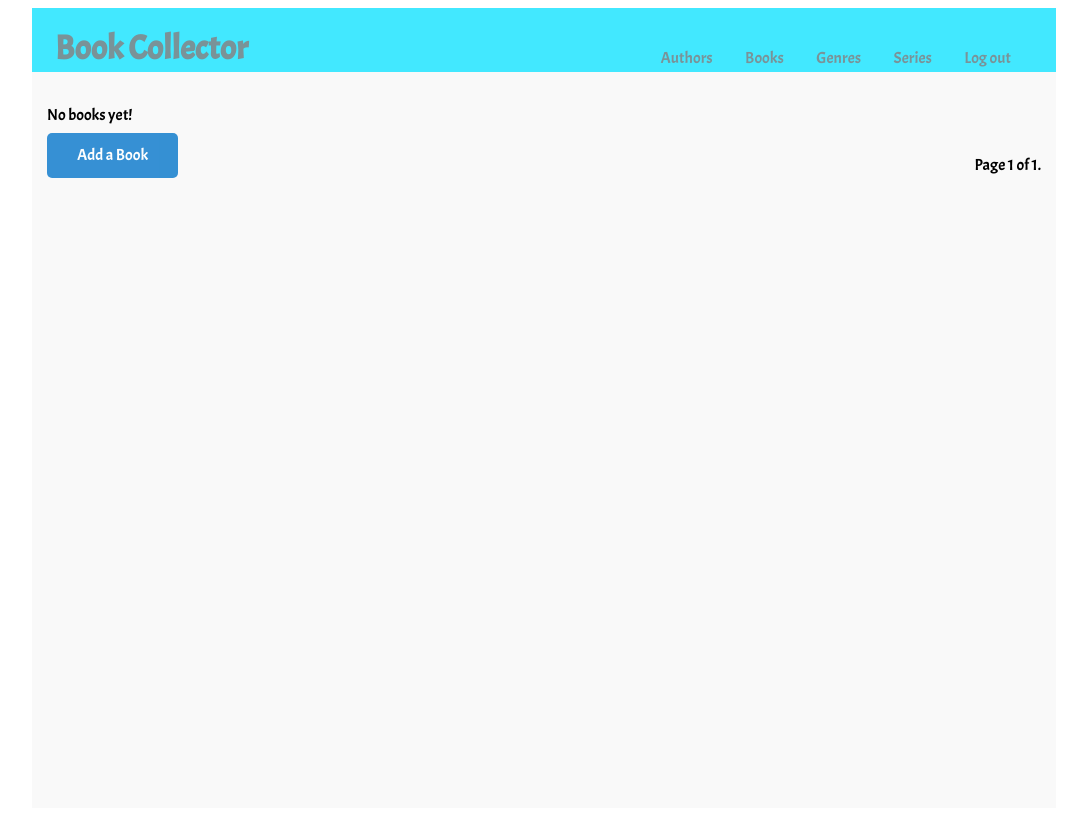
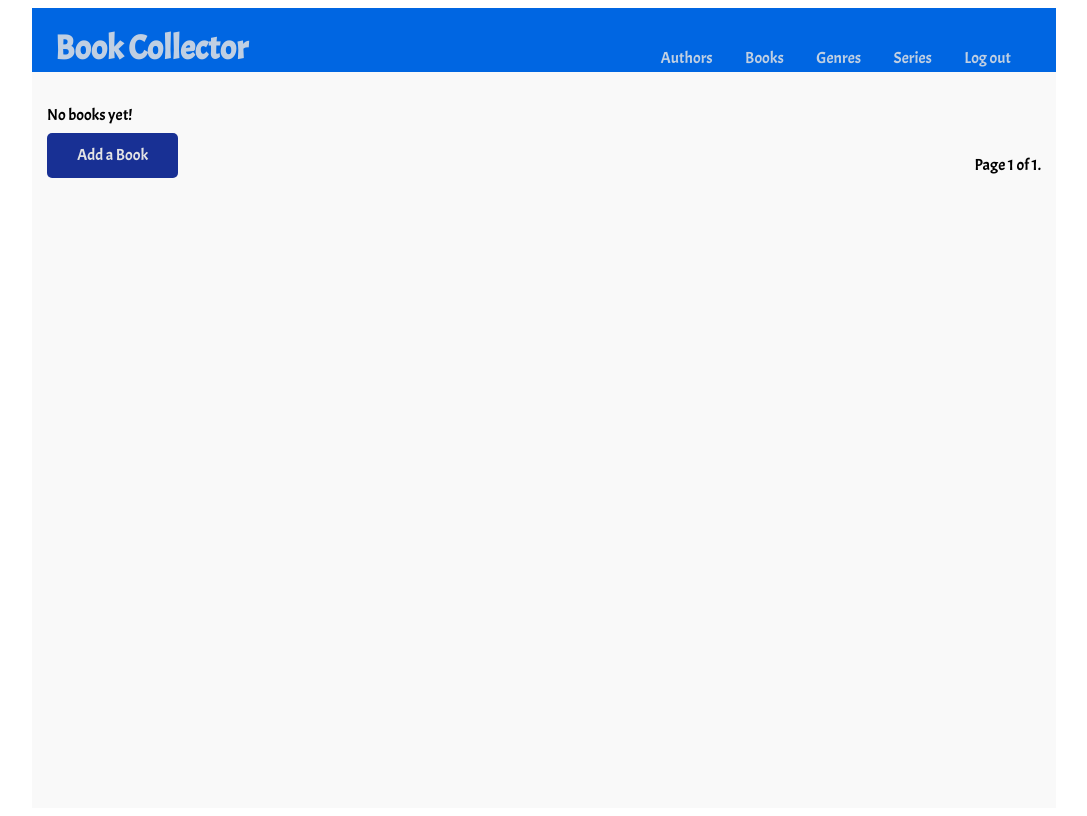
Before and after one commit to jgassman/bookcollector, a Django app: page /bookcollection/books/ in a window 1280 px wide. Shown: the whole page, without its empty margins (96-1183 px from the left). Run offline with Django 3.2, Linux system fonts and the light colour scheme; the visitor is signed in with stand-in values (Sample User, id 1); data that the repository does not hold is empty.

Commit message:
update color scheme for bookcollector app

```diff
--- a/bookcollection/static/bookcollection/style.css
+++ b/bookcollection/static/bookcollection/style.css
@@ -17,7 +17,7 @@ ul li a {
 }
 
 p a {
-  color: #42e8ff;
+  color: #b77c3a;
 }
 
 .listing {
@@ -76,12 +76,12 @@ p a {
 
 .menu {
     height: 4em;
-    background-color: #42e8ff;
+    background-color: #0066e2;
 }
 
 .menu h1 {
     padding: 7px 0 0 20px;
-    color: #838587;
+    color: #e2e2e2;
     font-size: 2.1em;
     position: relative;
     left: -12px;
@@ -96,7 +96,7 @@ p a {
 .menu a {
     line-height: 1;
     padding: 0 15px;
-    color: #838587;
+    color: #e2e2e2;
     opacity: 0.85;
 }
 
@@ -180,8 +180,8 @@ p a {
 
 .button {
   padding: 12px 30px 13px;
-  color: #fff;
-  background: #2185D0;
+  color: #e2e2e2;
+  background: #001b8a;
   border-radius: 5px;
   border: none;
   font-size: 16px;
```
